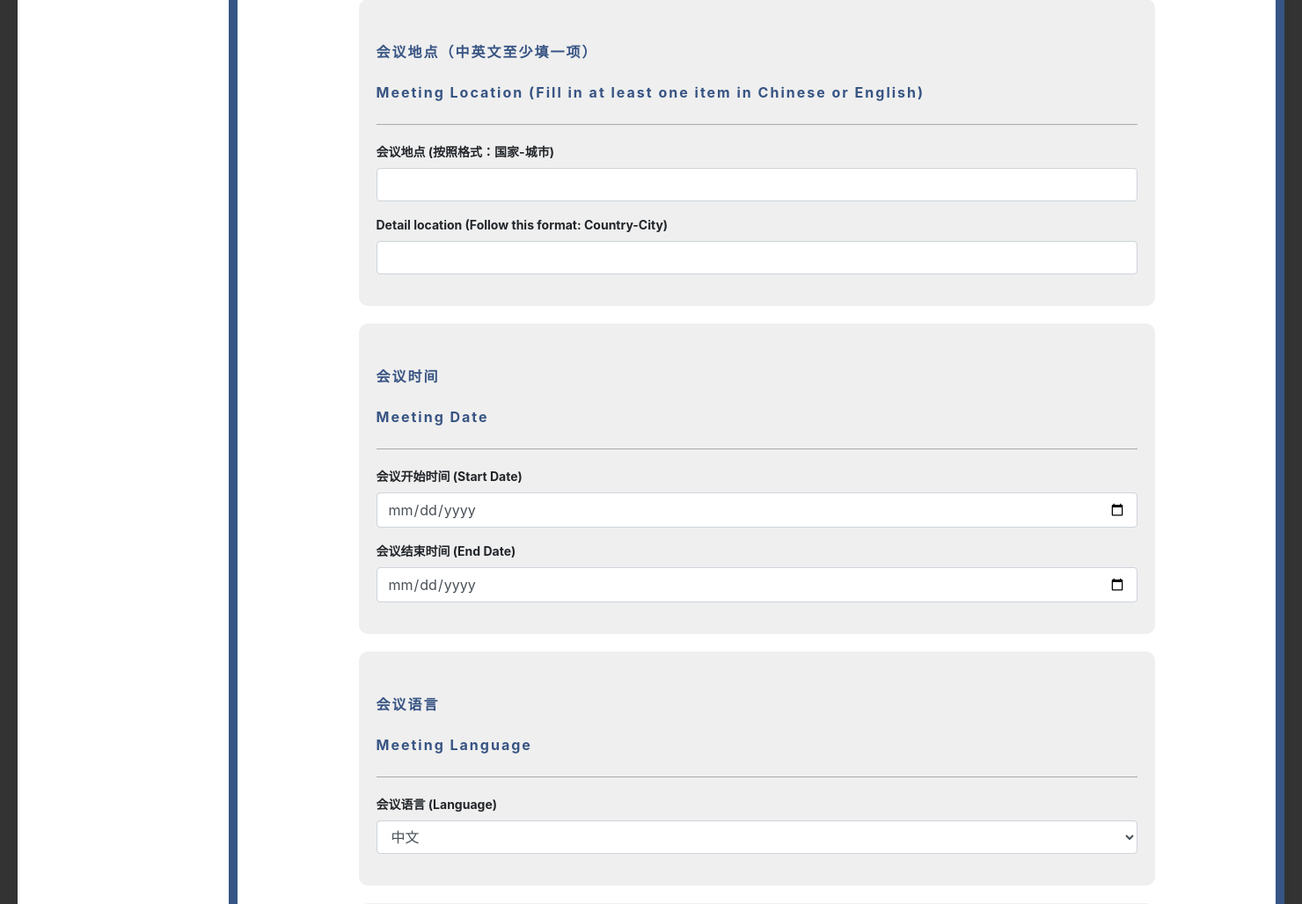
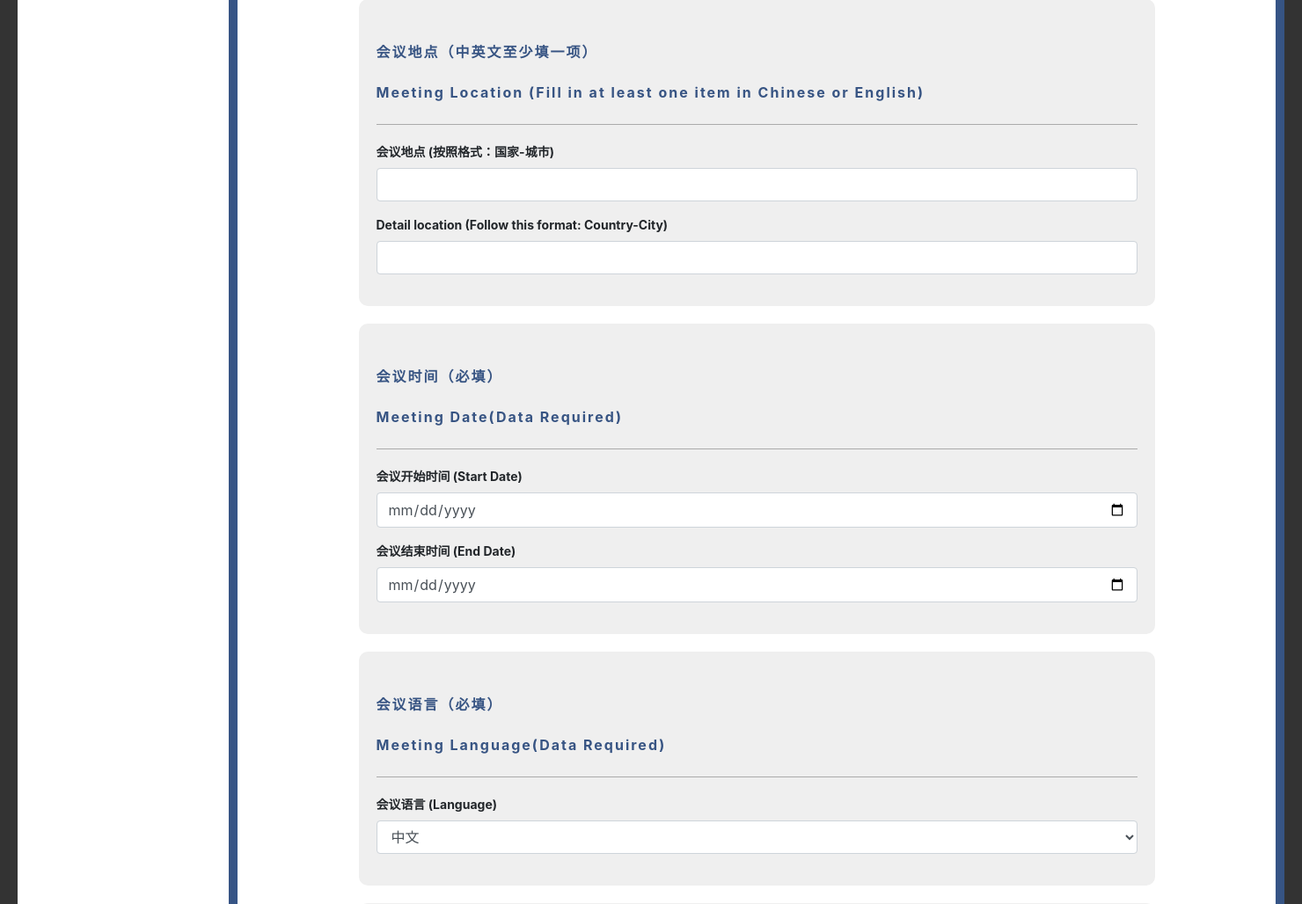
Before and after one commit to YSH1014/meeting, a Flask app: template app/templates/registerMeeting.html in a window 1480 px wide. Shown: the part 715-1743 px from the top of the page at 88% size. Run offline with Flask 2, Linux system fonts and the light colour scheme; the template is opened without the code that fills it: values that come from a table or form of the project are taken from there, others are empty; some libraries are stand-ins or nearby versions.

Commit message:
会议时间和语言加入必填

```diff
--- a/app/templates/registerMeeting.html
+++ b/app/templates/registerMeeting.html
@@ -38,14 +38,14 @@
                             {{ wtf.form_field(form.location_EN) }}
                         </div>
                         <div class="meeting-input-group">
-                            <div class="meeting-input-group-title"><p>会议时间</p>
-                                <p>Meeting Date</p></div>
+                            <div class="meeting-input-group-title"><p>会议时间（必填）</p>
+                                <p>Meeting Date(Data Required)</p></div>
                             {{ wtf.form_field(form.start_date) }}
                             {{ wtf.form_field(form.end_date) }}
                         </div>
                         <div class="meeting-input-group">
-                            <div class="meeting-input-group-title"><p>会议语言</p>
-                                <p>Meeting Language</p></div>
+                            <div class="meeting-input-group-title"><p>会议语言（必填）</p>
+                                <p>Meeting Language(Data Required)</p></div>
                             {{ wtf.form_field(form.lang) }}
                         </div>
                         <div class="meeting-input-group">
```
